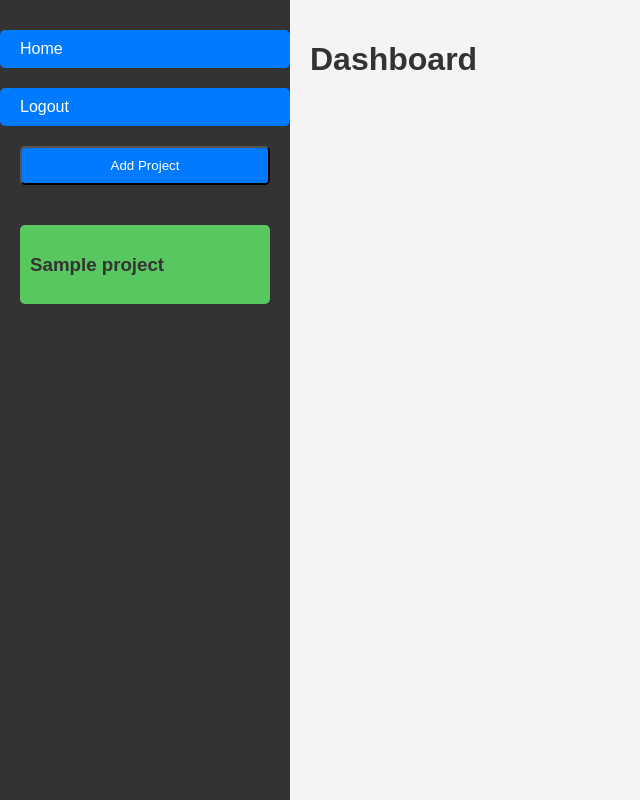
After one commit to charnyladaro/projectmanager, a Flask app: template templates/dashboard.html in a window 1280 px wide. The commit adds this page. Shown: the whole page, without its empty margins (0-640 px from the left). Run offline with Flask 3, Linux system fonts and the light colour scheme; the template is opened without the code that fills it: values that come from a table or form of the project are taken from there, others are empty; tables that the repository leaves empty hold one stand-in row (values such as "Sample post").

Commit message:
update all

```diff
--- /dev/null
+++ b/app.py
@@ -0,0 +1,102 @@
+from flask import Flask, render_template, request, redirect, url_for, jsonify
+from flask_sqlalchemy import SQLAlchemy
+
+app = Flask(__name__)
+
+# Configure the SQLite database
+app.config["SQLALCHEMY_DATABASE_URI"] = "sqlite:///project_tracker.db"
+app.config["SQLALCHEMY_TRACK_MODIFICATIONS"] = False
+
+# Initialize the database
+db = SQLAlchemy(app)
+
+
+# Define the Project model
+class Project(db.Model):
+    id = db.Column(db.Integer, primary_key=True)
+    name = db.Column(db.String(80), nullable=False)
+    description = db.Column(db.String(200))
+
+
+# Define the Task model
+class Task(db.Model):
+    id = db.Column(db.Integer, primary_key=True)
+    name = db.Column(db.String(80), nullable=False)
+    description = db.Column(db.String(200))
+    project_id = db.Column(db.Integer, db.ForeignKey("project.id"), nullable=False)
+    project = db.relationship("Project", backref=db.backref("tasks", lazy=True))
+
+
+@app.route("/")
+def index():
+    return render_template("index.html")
+
+
+@app.route("/dashboard")
+def dashboard():
+    projects = Project.query.all()
+    return render_template("dashboard.html", projects=projects)
+
+
+@app.route("/login")
+def login():
+    return render_template("login.html")
+
+
+@app.route("/register")
+def register():
+    return render_template("register.html")
+
+
+@app.route("/logout")
+def logout():
+    return redirect(url_for("index"))
+
+
+@app.route("/project_tasks/<int:project_id>")
+def project_tasks(project_id):
+    project = Project.query.get_or_404(project_id)
+    tasks = Task.query.filter_by(project_id=project_id).all()
+    tasks_data = [
+        {"id": task.id, "name": task.name, "description": task.description}
+        for task in tasks
+    ]
+    return jsonify({"tasks": tasks_data})
+
+
+@app.route("/add_project", methods=["POST"])
+def add_project():
+    data = request.get_json()
+    project_name = data["project-name"]
+    project_description = data["project-description"]
+    new_project = Project(name=project_name, description=project_description)
+    db.session.add(new_project)
+    db.session.commit()
+    return jsonify({"success": True, "project_id": new_project.id})
+
+
+@app.route("/add_task", methods=["POST"])
+def add_task():
+    data = request.get_json()
+    task_name = data["task-name"]
+    task_description = data["task-description"]
+    project_id = data["project-id"]
+    new_task = Task(name=task_name, description=task_description, project_id=project_id)
+    db.session.add(new_task)
+    db.session.commit()
+    return jsonify({"success": True, "task_id": new_task.id})
+
+
+@app.route("/delete_project/<int:project_id>", methods=["DELETE"])
+def delete_project(project_id):
+    project = Project.query.get_or_404(project_id)
+    db.session.delete(project)
+    db.session.commit()
+    return jsonify({"message": f"Project {project_id} deleted successfully"}), 200
+
+
+if __name__ == "__main__":
+    # Create database and tables
+    with app.app_context():
+        db.create_all()
+    app.run(debug=True)
--- /dev/null
+++ b/init_db.py
@@ -0,0 +1,5 @@
+from app import db, app
+
+with app.app_context():
+    db.create_all()
+    print("Database and tables created successfully.")
--- a/static/main.js
+++ b/static/main.js
@@ -1,62 +1,186 @@
-// main.js
+let timers = {};
+let projects = [];
+let projectIdCounter = 0;
+let taskIdCounter = 0;
+let currentProjectId = null;
 
-async function addProject(name, description) {
-    const response = await fetch('/projects', {
-        method: 'POST',
-        headers: {
-            'Content-Type': 'application/json',
-        },
-        body: JSON.stringify({ name, description }),
-    });
+function startTimer(taskId) {
+  if (!timers[taskId]) {
+    timers[taskId] = { startTime: Date.now(), elapsedTime: 0, interval: null };
+    timers[taskId].interval = setInterval(() => updateTimer(taskId), 1000);
+  } else if (!timers[taskId].interval) {
+    timers[taskId].startTime = Date.now() - timers[taskId].elapsedTime;
+    timers[taskId].interval = setInterval(() => updateTimer(taskId), 1000);
+  }
 
-    if (response.ok) {
-        const project = await response.json();
-        projects.push({ id: project.id, name, description });
-        displayProject(project.id);
-    } else {
-        console.error('Failed to add project');
+  moveTaskToBoard(taskId, "ongoing");
+}
+
+function pauseTimer(taskId) {
+  if (timers[taskId] && timers[taskId].interval) {
+    clearInterval(timers[taskId].interval);
+    timers[taskId].elapsedTime = Date.now() - timers[taskId].startTime;
+    timers[taskId].interval = null;
+
+    moveTaskToBoard(taskId, "paused");
   }
 }
 
-async function addTask(projectId, taskName, taskDescription) {
-    const response = await fetch('/tasks', {
-        method: 'POST',
-        headers: {
-            'Content-Type': 'application/json',
-        },
-        body: JSON.stringify({ name: taskName, description: taskDescription, project_id: projectId }),
-    });
+function stopTimer(taskId) {
+  if (timers[taskId]) {
+    clearInterval(timers[taskId].interval);
+    const totalElapsedTime = Math.floor(
+      (Date.now() - timers[taskId].startTime) / 1000 / 60
+    ); // Convert milliseconds to minutes
+    const timeLoggedElement = document.getElementById(`time-logged-${taskId}`);
+    const currentLoggedTime = parseInt(timeLoggedElement.textContent, 10);
+    timeLoggedElement.textContent = currentLoggedTime + totalElapsedTime;
 
-    if (response.ok) {
-        const task = await response.json();
-        const taskElement = document.createElement('div');
-        taskElement.classList.add('task');
-        taskElement.id = `task-${task.id}`;
+    // Clear timer display
+    document.getElementById(`timer-display-${taskId}`).textContent = "";
+
+    delete timers[taskId];
+
+    moveTaskToBoard(taskId, "done");
+  }
+}
+
+function updateTimer(taskId) {
+  const elapsedTime = Math.floor(
+    (Date.now() - timers[taskId].startTime) / 1000
+  ); // Convert milliseconds to seconds
+  const minutes = Math.floor(elapsedTime / 60);
+  const seconds = elapsedTime % 60;
+  document.getElementById(
+    `timer-display-${taskId}`
+  ).textContent = `Timer: ${minutes}m ${seconds}s`;
+}
+
+function allowDrop(ev) {
+  ev.preventDefault();
+}
+
+function drag(ev) {
+  ev.dataTransfer.setData("text", ev.target.id);
+}
+
+function drop(ev) {
+  ev.preventDefault();
+  const data = ev.dataTransfer.getData("text");
+  const droppedElement = document.getElementById(data);
+  if (ev.target.classList.contains("column")) {
+    ev.target.appendChild(droppedElement);
+  } else if (ev.target.classList.contains("task")) {
+    ev.target.parentNode.insertBefore(droppedElement, ev.target.nextSibling);
+  }
+}
+
+function addTaskToDOM(projectId, taskId, taskName, taskDescription) {
+  const taskElement = document.createElement("div");
+  taskElement.classList.add("task");
+  taskElement.id = `task-${taskId}`;
   taskElement.draggable = true;
   taskElement.ondragstart = drag;
 
   taskElement.innerHTML = `
-            <span>${taskName} - <span id="time-logged-${task.id}">0</span> minutes</span>
+        <span>${taskName} - <span id="time-logged-${taskId}">0</span> minutes</span>
         <div class="timer-controls">
-                <button class="btn timer-btn" onclick="startTimer(${task.id})">Start Timer</button>
-                <button class="btn timer-btn" onclick="pauseTimer(${task.id})">Pause Timer</button>
-                <button class="btn timer-btn" onclick="stopTimer(${task.id})">Stop Timer</button>
+            <button class="btn timer-btn" onclick="startTimer(${taskId})">Start</button>
+            <button class="btn timer-btn" onclick="pauseTimer(${taskId})">Pause</button>
+            <button class="btn timer-btn" onclick="stopTimer(${taskId})">Stop</button>
         </div>
-            <div class="timer-display" id="timer-display-${task.id}"></div>
+        <div class="timer-display" id="timer-display-${taskId}"></div>
     `;
 
-        document.getElementById(`not-yet-started-${projectId}`).appendChild(taskElement);
-    } else {
-        console.error('Failed to add task');
+  document
+    .getElementById(`not-yet-started-${projectId}`)
+    .appendChild(taskElement);
+}
+
+function addTask(projectId, taskName, taskDescription) {
+  const taskId = taskIdCounter++; // Unique ID for the task
+  addTaskToDOM(projectId, taskId, taskName, taskDescription);
+
+  // Send AJAX request to save task to database
+  fetch("/add_task", {
+    method: "POST",
+    headers: {
+      "Content-Type": "application/json",
+    },
+    body: JSON.stringify({
+      "task-name": taskName,
+      "task-description": taskDescription,
+      "project-id": projectId,
+    }),
+  })
+    .then((response) => response.json())
+    .then((data) => {
+      console.log("Task saved:", data);
+    })
+    .catch((error) => {
+      console.error("Error:", error);
+    });
+}
+
+function addProjectToDOM(projectId, name, description) {
+  const projectListItem = document.createElement("div");
+  projectListItem.classList.add("project-list-item");
+  projectListItem.id = `project-list-item-${projectId}`;
+  projectListItem.onclick = () => displayProject(projectId);
+
+  projectListItem.innerHTML = `
+        <h3>${name}</h3>
+         <button class="delete-btn" data-project-id="${projectId}">Delete Project</button>
+    `;
+
+  // Add an event listener for the delete button
+  const deleteButton = projectListItem.querySelector(".delete-btn");
+  deleteButton.addEventListener("click", (event) => {
+    event.stopPropagation(); // Prevent click event from bubbling to projectListItem
+    const projectIdToDelete = event.target.dataset.projectId;
+    deleteProject(projectIdToDelete); // Call your delete function here
+    // Optionally, remove the projectListItem from DOM after deletion
+    projectListItem.remove();
+  });
+
+  document.getElementById("project-list").appendChild(projectListItem);
+
+  if (currentProjectId === null) {
+    displayProject(projectId);
   }
 }
 
-// Modify displayProject to fetch tasks from the backend
-async function displayProject(projectId) {
+function addProject(name, description) {
+  const projectId = projectIdCounter++; // Unique ID for the project
+  projects.push({ id: projectId, name: name, description: description });
+
+  addProjectToDOM(projectId, name, description);
+
+  // Send AJAX request to save project to database
+  fetch("/add_project", {
+    method: "POST",
+    headers: {
+      "Content-Type": "application/json",
+    },
+    body: JSON.stringify({
+      "project-name": name,
+      "project-description": description,
+    }),
+  })
+    .then((response) => response.json())
+    .then((data) => {
+      console.log("Project saved:", data);
+    })
+    .catch((error) => {
+      console.error("Error:", error);
+    });
+}
+
+function displayProject(projectId) {
   currentProjectId = projectId;
 
-    const project = projects.find(proj => proj.id === projectId);
-    const currentProjectContainer = document.getElementById('current-project');
+  const project = projects.find((proj) => proj.id === projectId);
+  const currentProjectContainer = document.getElementById("current-project");
   currentProjectContainer.innerHTML = `
         <button id="add-task-btn" class="btn top-right-btn">Add Task</button>
         <h3>${project.name}</h3>
@@ -77,47 +201,134 @@ async function displayProject(projectId) {
         </div>
     `;
 
-    document.getElementById('add-task-btn').onclick = () => {
-        openModal('task-form-modal');
+  // Add event listener for the newly created "Add Task" button
+  document.getElementById("add-task-btn").onclick = () => {
+    openModal("task-form-modal");
   };
+}
 
-    // Fetch tasks for the current project
-    const response = await fetch(`/projects/${projectId}/tasks`);
-    if (response.ok) {
-        const tasks = await response.json();
-        tasks.forEach(task => {
-            addTaskElement(projectId, task.id, task.name, task.description);
-        });
-    } else {
-        console.error('Failed to fetch tasks');
+function moveTaskToBoard(taskId, boardType) {
+  const taskElement = document.getElementById(`task-${taskId}`);
+  const projectId = currentProjectId;
+  if (taskElement && projectId !== null) {
+    const boardElement = document.getElementById(`${boardType}-${projectId}`);
+    if (boardElement) {
+      boardElement.appendChild(taskElement);
+    }
   }
 }
 
-function addTaskElement(projectId, taskId, taskName, taskDescription) {
-    const taskElement = document.createElement('div');
-    taskElement.classList.add('task');
-    taskElement.id = `task-${taskId}`;
-    taskElement.draggable = true;
-    taskElement.ondragstart = drag;
-
-    taskElement.innerHTML = `
-        <span>${taskName} - <span id="time-logged-${taskId}">0</span> minutes</span>
-        <div class="timer-controls">
-            <button class="btn timer-btn" onclick="startTimer(${taskId})">Start Timer</button>
-            <button class="btn timer-btn" onclick="pauseTimer(${taskId})">Pause Timer</button>
-            <button class="btn timer-btn" onclick="stopTimer(${taskId})">Stop Timer</button>
-        </div>
-        <div class="timer-display" id="timer-display-${taskId}"></div>
-    `;
-
-    document.getElementById(`not-yet-started-${projectId}`).appendChild(taskElement);
+function handleTaskFormSubmit(event) {
+  event.preventDefault();
+  const taskName = event.target["task-name"].value;
+  const taskDescription = event.target["task-description"].value;
+  addTask(currentProjectId, taskName, taskDescription);
+  event.target.reset();
+  closeModal("task-form-modal");
 }
 
-document.getElementById('project-form').addEventListener('submit', async (e) => {
+document.getElementById("project-form").addEventListener("submit", (e) => {
   e.preventDefault();
-    const name = e.target['project-name'].value;
-    const description = e.target['project-description'].value;
-    await addProject(name, description);
-    closeModal('project-form-modal');
+  const name = e.target["project-name"].value;
+  const description = e.target["project-description"].value;
+  addProject(name, description);
+  closeModal("project-form-modal");
   e.target.reset();
 });
+
+document.getElementById("add-project-btn").onclick = () => {
+  openModal("project-form-modal");
+};
+
+// Add a global event listener for dynamically created close buttons
+document.addEventListener("click", (e) => {
+  if (e.target.classList.contains("close-btn")) {
+    closeModal(e.target.closest(".modal").id);
+  }
+});
+
+function openModal(modalId) {
+  document.getElementById(modalId).style.display = "block";
+}
+
+function closeModal(modalId) {
+  document.getElementById(modalId).style.display = "none";
+}
+
+document
+  .getElementById("task-form")
+  .addEventListener("submit", handleTaskFormSubmit);
+
+document.addEventListener("DOMContentLoaded", () => {
+  console.log("JavaScript Loaded");
+});
+
+document.addEventListener("DOMContentLoaded", () => {
+  console.log("JavaScript Loaded");
+
+  // Event listener for "Add Project" button click
+  document.getElementById("add-project-btn").addEventListener("click", () => {
+    openModal("project-form-modal");
+  });
+
+  // Event listener for dynamically created project list items
+  document.querySelectorAll(".project-list-item").forEach((item) => {
+    item.addEventListener("click", () => {
+      const projectId = item.getAttribute("data-project-id");
+      displayProject(projectId);
+    });
+
+    // Event listener for delete button within each project item
+    const deleteButton = item.querySelector(".delete-btn");
+    deleteButton.addEventListener("click", (e) => {
+      e.stopPropagation(); // Prevent click event from bubbling to parent (project-list-item)
+      const projectId = item.getAttribute("data-project-id");
+      deleteProject(projectId);
+    });
+  });
+});
+
+// Function to handle project deletion
+function deleteProject(projectId) {
+  // Confirm deletion
+  if (confirm("Are you sure you want to delete this project?")) {
+    // Send AJAX request to delete project
+    fetch(`/delete_project/${projectId}`, {
+      method: "DELETE",
+    })
+      .then((response) => {
+        if (response.ok) {
+          // Remove project item from UI
+          document
+            .querySelector(`.project-list-item[data-project-id="${projectId}"]`)
+            .remove();
+          console.log(`Project ${projectId} deleted successfully.`);
+        } else {
+          console.error(`Failed to delete project ${projectId}.`);
+        }
+      })
+      .catch((error) => {
+        console.error("Error deleting project:", error);
+      });
+  }
+}
+
+// Function to open modal
+function openModal(modalId) {
+  document.getElementById(modalId).style.display = "block";
+}
+
+// Function to close modal
+function closeModal(modalId) {
+  document.getElementById(modalId).style.display = "none";
+}
+
+// Function to open modal
+function openModal(modalId) {
+  document.getElementById(modalId).style.display = "block";
+}
+
+// Function to close modal
+function closeModal(modalId) {
+  document.getElementById(modalId).style.display = "none";
+}
--- a/static/style.css
+++ b/static/style.css
@@ -35,7 +35,7 @@ body {
 }
 
 .project-list-item {
-    background: #444;
+  background: #59c75f;
   padding: 10px;
   border-radius: 5px;
   margin: 10px 0;
@@ -44,7 +44,7 @@ body {
 }
 
 .project-list-item:hover {
-    background-color: #555;
+  background-color: #8ce089;
 }
 
 .main-content {
@@ -53,7 +53,8 @@ body {
   overflow-y: auto;
 }
 
-h1, h3 {
+h1,
+h3 {
   color: #333;
 }
 
@@ -115,8 +116,8 @@ h1, h3 {
   width: 100%;
   height: 100%;
   overflow: auto;
-    background-color: rgb(0,0,0);
-    background-color: rgba(0,0,0,0.4);
+  background-color: rgb(0, 0, 0);
+  background-color: rgba(0, 0, 0, 0.4);
   padding-top: 60px;
 }
 
@@ -150,13 +151,17 @@ h1, h3 {
   width: 100%;
 }
 
-.form label, .task-form label {
+.form label,
+.task-form label {
   margin-top: 10px;
   text-align: left;
   width: 100%;
 }
 
-.form input, .form textarea, .task-form input, .task-form textarea {
+.form input,
+.form textarea,
+.task-form input,
+.task-form textarea {
   width: 100%;
   padding: 10px;
   margin-top: 5px;
@@ -164,7 +169,9 @@ h1, h3 {
   border-radius: 5px;
 }
 
-.buttons, .form, .task-form {
+.buttons,
+.form,
+.task-form {
   display: flex;
   flex-direction: column;
   align-items: center;
--- /dev/null
+++ b/templates/dashboard.html
@@ -0,0 +1,81 @@
+<!DOCTYPE html>
+<html lang="en">
+  <head>
+    <meta charset="UTF-8" />
+    <meta name="viewport" content="width=device-width, initial-scale=1.0" />
+    <link
+      rel="stylesheet"
+      href="{{ url_for('static', filename='style.css') }}"
+    />
+    <title>Dashboard</title>
+  </head>
+  <body>
+    <div class="container">
+      <div class="sidebar">
+        <a href="{{ url_for('index') }}" class="btn">Home</a>
+        <a href="{{ url_for('logout') }}" class="btn">Logout</a>
+        <button id="add-project-btn" class="btn">Add Project</button>
+        <div id="project-list" class="project-list">
+          {% for project in projects %}
+          <div class="project-item">
+            <div class="project-list-item" data-project-id="{{ project.id }}">
+              <h3>{{ project.name }}</h3>
+            </div>
+          </div>
+          {% endfor %}
+        </div>
+      </div>
+      <div class="main-content">
+        <h1>Dashboard</h1>
+        <div id="current-project" class="current-project">
+          <!-- Current project tasks will be displayed here -->
+        </div>
+      </div>
+    </div>
+
+    <!-- Project Form Modal -->
+    <div id="project-form-modal" class="modal">
+      <div class="modal-content">
+        <span class="close-btn">&times;</span>
+        <form
+          id="project-form"
+          class="form"
+          method="POST"
+          action="{{ url_for('add_project') }}"
+        >
+          <label for="project-name">Project Name:</label>
+          <input type="text" id="project-name" name="project-name" required />
+          <label for="project-description">Project Description:</label>
+          <textarea
+            id="project-description"
+            name="project-description"
+          ></textarea>
+          <button type="submit" class="btn">Add Project</button>
+        </form>
+      </div>
+    </div>
+
+    <!-- Task Form Modal -->
+    <div id="task-form-modal" class="modal">
+      <div class="modal-content">
+        <span class="close-btn" id="task-close-btn">&times;</span>
+        <form
+          id="task-form"
+          class="form"
+          method="POST"
+          action="{{ url_for('add_task') }}"
+        >
+          <label for="task-name">Task Name:</label>
+          <input type="text" id="task-name" name="task-name" required />
+          <label for="task-description">Task Description:</label>
+          <textarea id="task-description" name="task-description"></textarea>
+          <label for="project-id">Project ID:</label>
+          <input type="number" id="project-id" name="project-id" required />
+          <button type="submit" class="btn">Add Task</button>
+        </form>
+      </div>
+    </div>
+
+    <script src="{{ url_for('static', filename='main.js') }}"></script>
+  </body>
+</html>
```
Also changed, not shown: templates/index.html (+8 -5 lines), templates/login.html (added, +21 -0 lines), templates/register.html (added, +21 -0 lines). Lines whose indentation alone changed are shown as unchanged.
